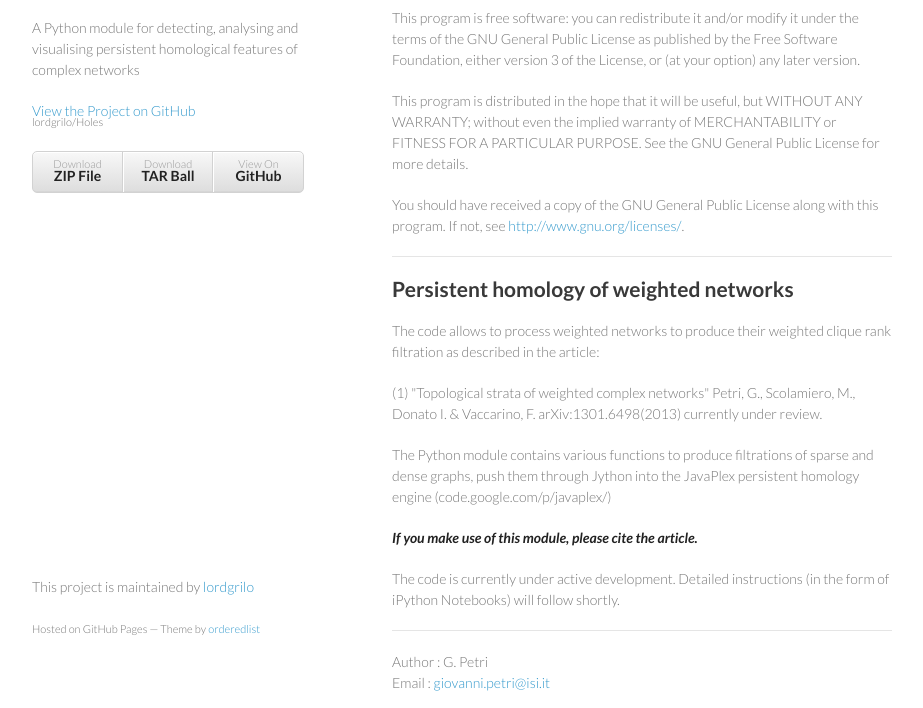
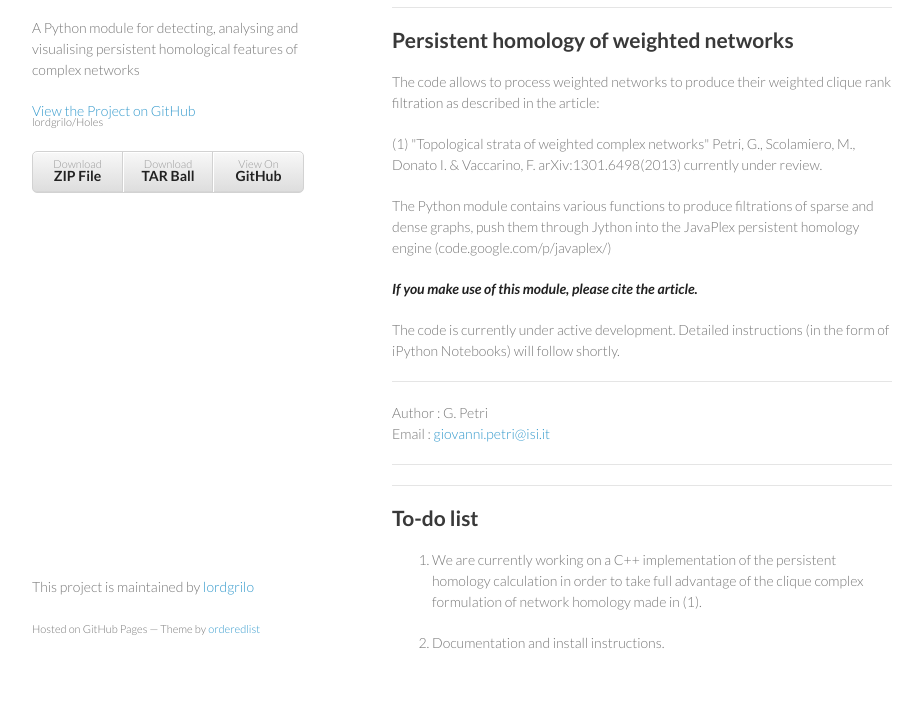
Before and after one commit to lordgrilo/Holes, a plain HTML site: page index.html in a window 1280 px wide. Shown: the part 92-800 px from the top of the page, without its empty margins (178-1101 px from the left). Drawn offline with Linux system fonts and the light colour scheme.

Commit message:
Create gh-pages branch via GitHub

```diff
--- a/index.html
+++ b/index.html
@@ -29,19 +29,6 @@
       </header>
       <section>
         <p>Copyright (C) 2012 G. Petri</p>
-
-<p>This program is free software: you can redistribute it and/or modify
-it under the terms of the GNU General Public License as published by
-the Free Software Foundation, either version 3 of the License, or
-(at your option) any later version.</p>
-
-<p>This program is distributed in the hope that it will be useful,
-but WITHOUT ANY WARRANTY; without even the implied warranty of
-MERCHANTABILITY or FITNESS FOR A PARTICULAR PURPOSE.  See the
-GNU General Public License for more details.</p>
-
-<p>You should have received a copy of the GNU General Public License
-along with this program. If not, see <a href="http://www.gnu.org/licenses/">http://www.gnu.org/licenses/</a>.</p>
 
 <hr><h2>Persistent homology of weighted networks</h2>
 
```
Also changed, not shown: params.json (+1 -1 lines).
